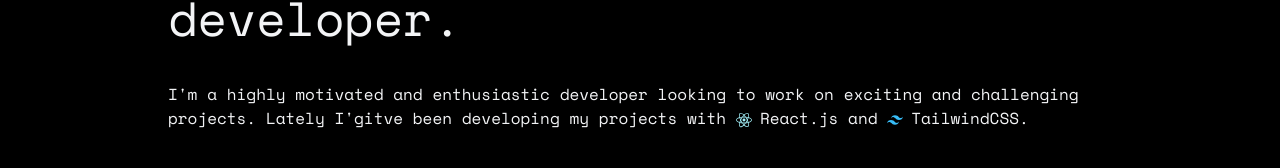
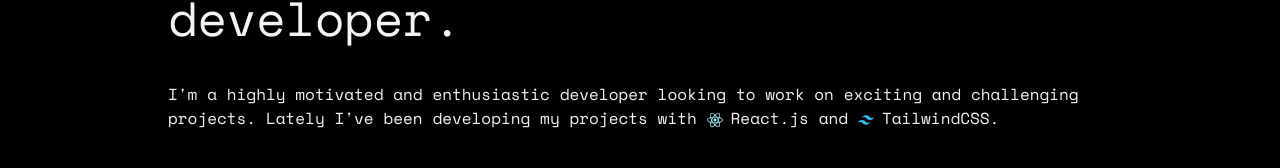
Before and after one commit to catmcclelland/nextjs-portfolio, a Next.js app: page / in a window 1280 px wide. Shown: the part 182-350 px from the top of the page. Built offline with nearby package versions, Linux system fonts and the light colour scheme; a web font is replaced by a local one.

Commit message:
fix typo

```diff
--- a/components/About.js
+++ b/components/About.js
@@ -13,7 +13,7 @@ function About() {
           </h1>
           <p className="my-10 text-md">
             I&#39;m a highly motivated and enthusiastic developer looking to
-            work on exciting and challenging projects. Lately I&#39;gitve been
+            work on exciting and challenging projects. Lately I&#39;ve been
             developing my projects with{" "}
             <span className=" whitespace-nowrap">
               <SiReact className=" inline mr-2 text-cyan-200" />
```
